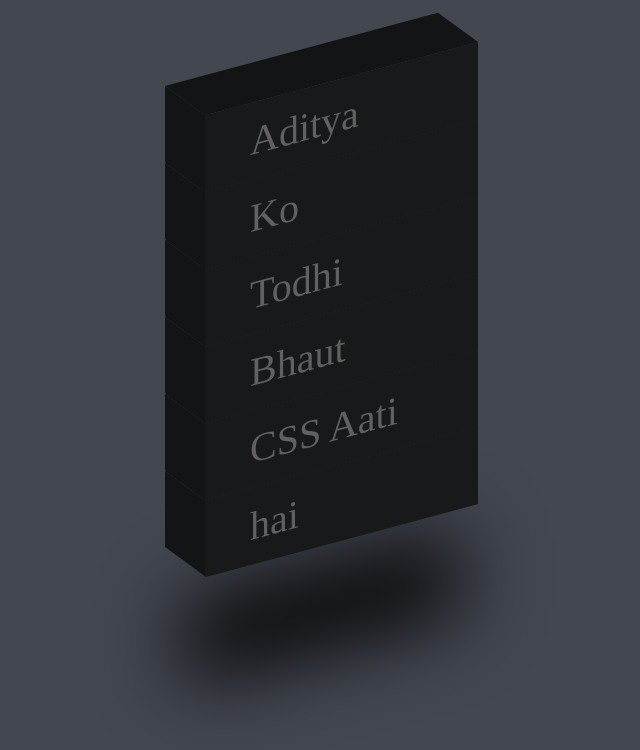
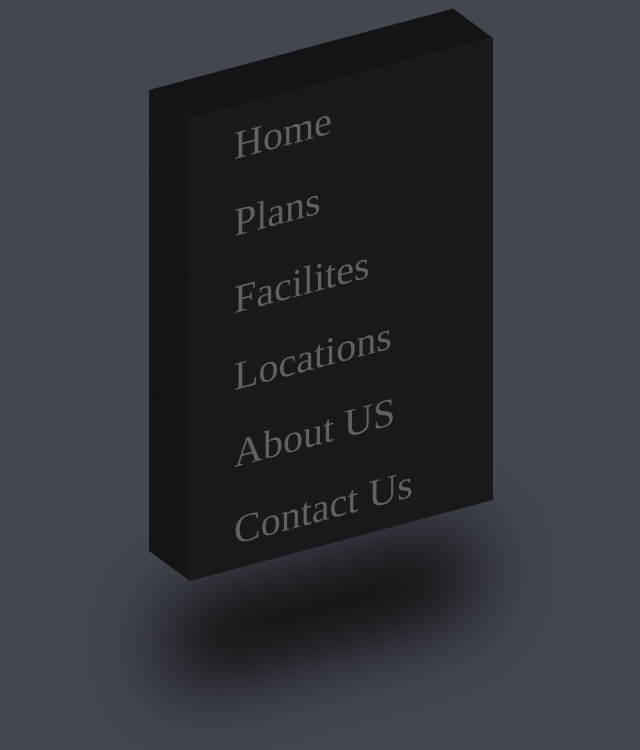
Before and after one commit to AdityaBhati1/slidinglinks, a plain HTML site: page index.html in a window 1280 px wide. Shown: the whole page, without its empty margins (319-959 px from the left). Drawn offline with Linux system fonts and the light colour scheme.

Commit message:
Update index.html

```diff
--- a/index.html
+++ b/index.html
@@ -8,12 +8,12 @@
 </head>
 <body>
 	<ul>
-		<a href=""><li style="--i:6;">Aditya</li></a>
-		<a href=""><li style="--i:5;">Ko </li></a>
-		<a href=""><li style="--i:4;">Todhi </li></a>
-		<a href=""><li style="--i:3;">Bhaut</li></a>
-		<a href=""><li style="--i:2;">CSS Aati</li></a>
-		<a href=""><li id="last"style="--i:1;">hai</li></a>
+		<a href=""><li style="--i:6;">Home</li></a>
+		<a href=""><li style="--i:5;">Plans </li></a>
+		<a href=""><li style="--i:4;">Facilites </li></a>
+		<a href=""><li style="--i:3;">Locations</li></a>
+		<a href=""><li style="--i:2;">About US</li></a>
+		<a href=""><li id="last"style="--i:1;">Contact Us </li></a>
 	</ul>
 </body>
 </html>
```
